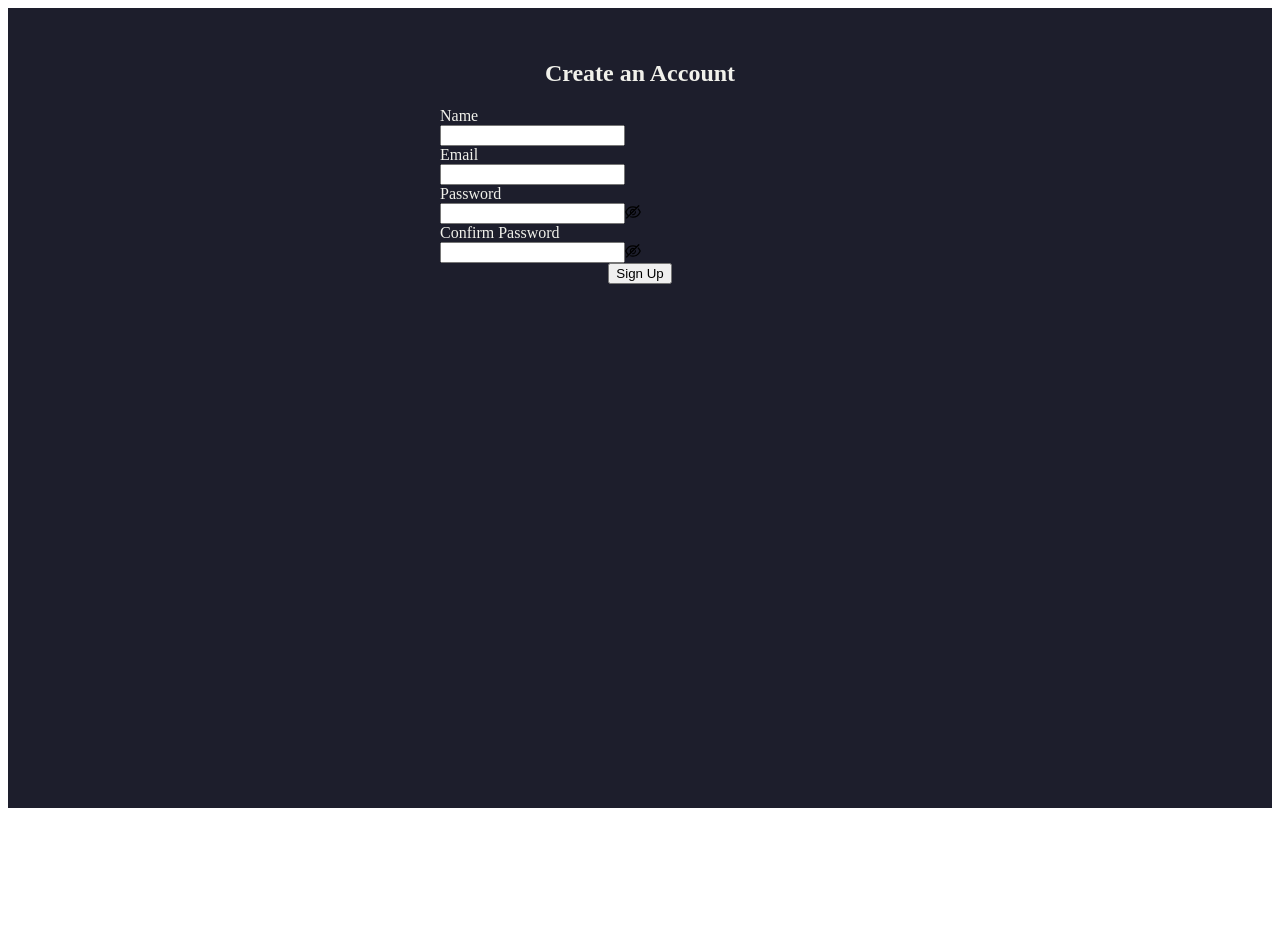
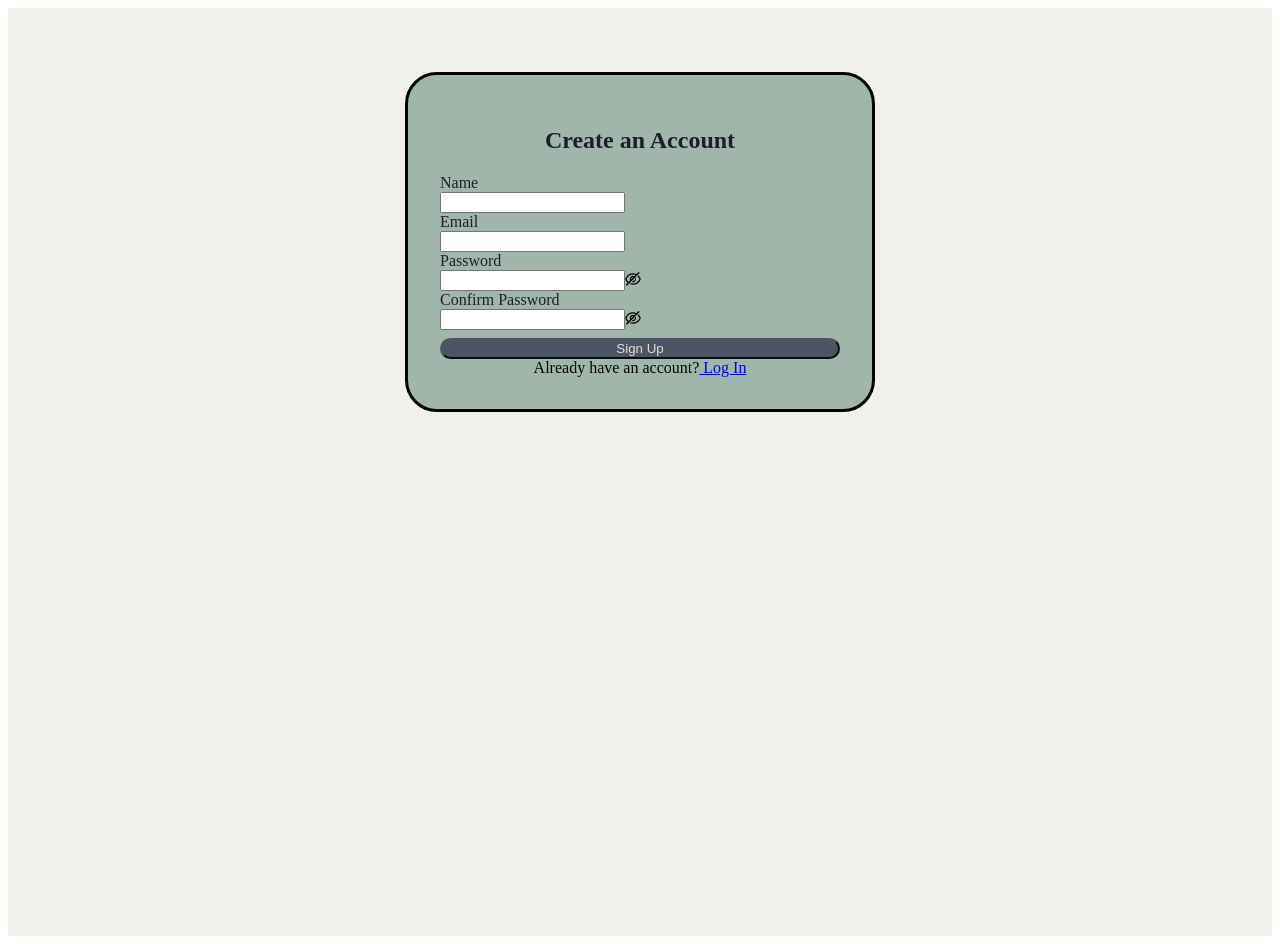
Before and after one commit to violetyousif/Methuselah, a Next.js app: page /signup in a window 1280 px wide. Before the commit the page ends 816 px from the top, so only its background shows below. Built offline with nearby package versions, Linux system fonts and the light colour scheme.

Commit message:
Improved the UI of signup and login pages

```diff
--- a/src/pages/signup.tsx
+++ b/src/pages/signup.tsx
@@ -2,6 +2,7 @@
 
 import React from 'react';
 import { Form, Input, Button } from 'antd';
+import Link from 'next/link';
 
 function Signup() {
   const [form] = Form.useForm();
@@ -10,17 +11,19 @@ function Signup() {
     console.log('Signup Data:', values);
   };
 
-  const textColorStyle = { color: '#F1F1EB' };
+  const textColorStyle = { color: '#1D1E2C' };
 
   return (
-    <div style={{backgroundColor: '#1D1E2C', minHeight: '100vh'}}>
+    <div style={{backgroundColor: '#F1F1EB', minHeight: '100vh', padding: '4rem'}}>
     <div style={{
       maxWidth: 400,
       margin: 'auto',
       padding: '2rem',
-      backgroundColor: '#1D1E2C'
+      backgroundColor: '#A0B6AA',
+      borderRadius: '2rem',
+      border: '3px solid'
       }}>
-      <h2 style={{color: '#F1F1EB', textAlign: 'center'}}>Create an Account</h2>
+      <h2 style={{color: '#1D1E2C', textAlign: 'center', fontWeight: 'bold'}}>Create an Account</h2>
       <Form
         form={form}
         name="signup"
@@ -49,7 +52,10 @@ function Signup() {
         <Form.Item
           label={<span style={textColorStyle}>Password</span>}
           name="password"
-          rules={[{ required: true, message: 'Please enter your password' }]}
+          rules={[{ required: true, message: 'Please enter your password' },
+            { min: 8, message: 'Password must be at least 8 characters long' },
+            { pattern: /.*\d.*/, message: 'Password must contain at least one number' }
+          ]}
         >
           <Input.Password />
         </Form.Item>
@@ -77,10 +83,21 @@ function Signup() {
           <Button
           type="primary"
           htmlType="submit"
+          style ={{
+              marginTop: '8px',
+              width: '100%',
+              backgroundColor: '#4b5563',
+              borderColor: '#4b5563',
+              color: '#e0e0e0',
+              borderRadius: '1rem'
+            }}
           >Sign Up
           </Button>
         </Form.Item>
       </Form>
+    <div style={{textAlign: 'center'}}>Already have an account?
+        <Link href="/login"> Log In</Link>
+    </div>
     </div>
     </div>
   );
```
Also changed, not shown: src/pages/login.tsx (+18 -4 lines).
